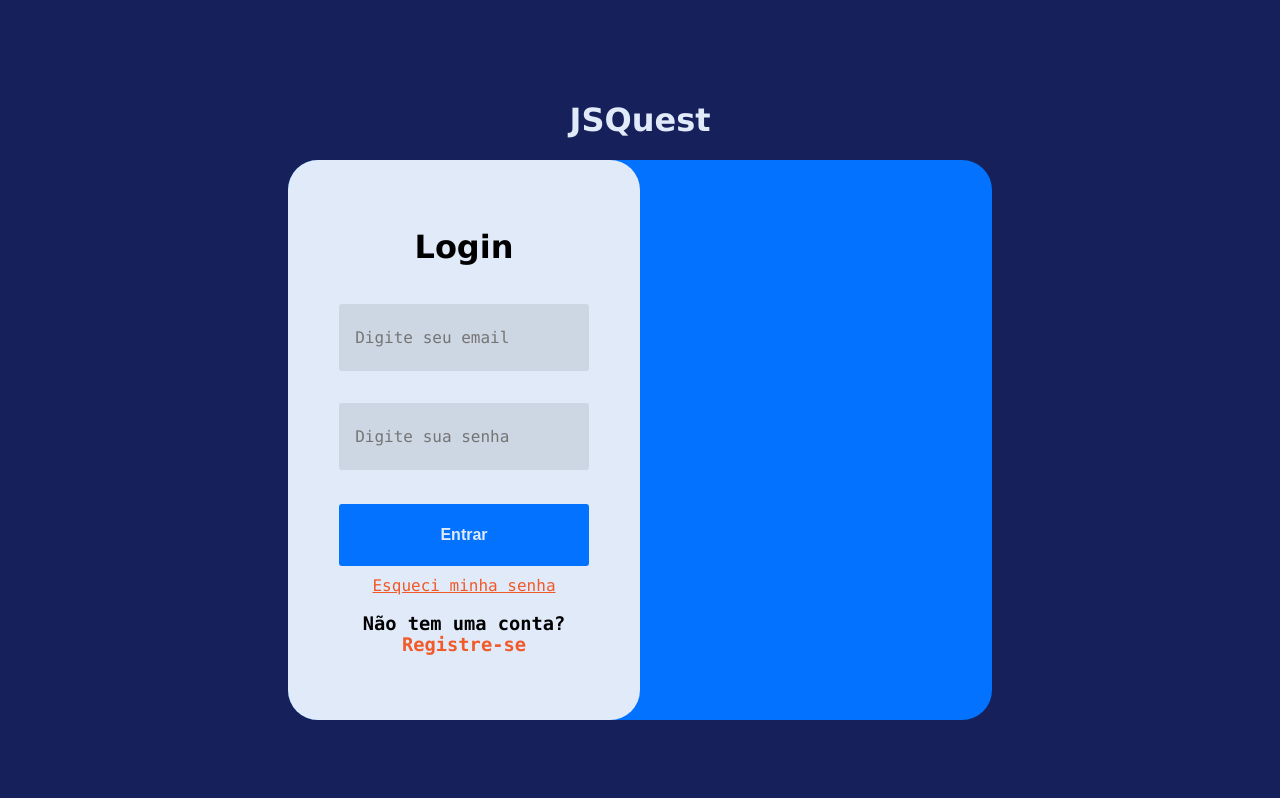
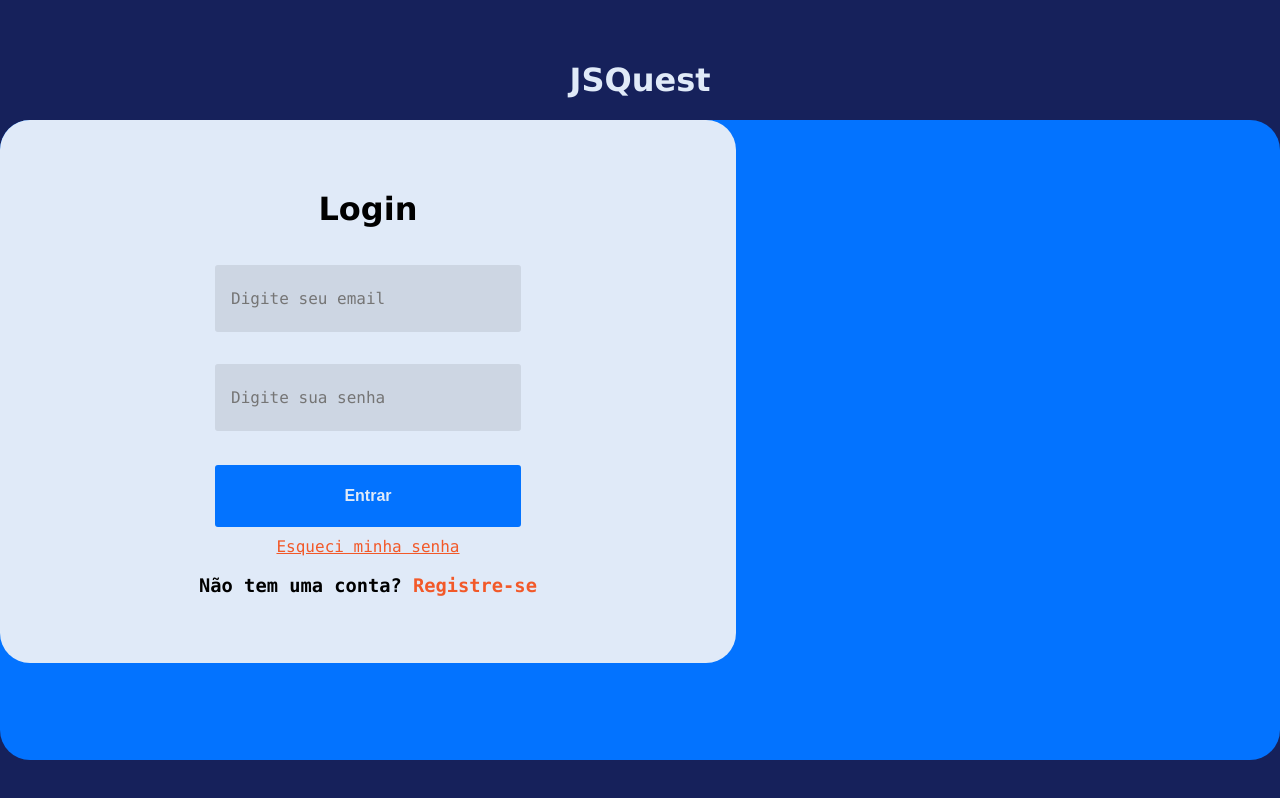
Before and after one commit to SamuelCGP/JSQuest, a React (Create React App) app in the folder client/: page / in a window 1280 px wide. Built offline with nearby package versions, Linux system fonts and the light colour scheme.

Commit message:
started working on forgot password, but the CSS is terrible

```diff
--- a/client/src/components/SignIn/SignIn.styles.tsx
+++ b/client/src/components/SignIn/SignIn.styles.tsx
@@ -31,7 +31,9 @@ const SignInStyles: StyleSheet = {
     forgotPassword: {
         fontFamily: 'consolas',
         color: ColorPalette.orange,
-        userSelect: 'none'
+        userSelect: 'none',
+        cursor: 'pointer',
+        textDecoration: 'underline'
     },
     signUpCall: {
         fontFamily: 'consolas',
--- a/client/src/components/SignIn/SignIn.tsx
+++ b/client/src/components/SignIn/SignIn.tsx
@@ -1,8 +1,15 @@
-import React, { MouseEventHandler } from "react";
+import React, { FormEvent, MouseEventHandler, useState } from "react";
 import Button from "../Button/Button";
 import SignInStyles from "./SignIn.styles";
 import { Link } from "react-router-dom";
-import { ErrorMessage, Field, Form, Formik } from "formik";
+import {
+  ErrorMessage,
+  Field,
+  Form,
+  Formik,
+  useFormik,
+  validateYupSchema,
+} from "formik";
 import ColorPalette from "../../utils/ColorPalette";
 import TextFieldStyles from "../TextField/TextField.styles";
 import * as Yup from "yup";
@@ -11,18 +18,27 @@ import FormMessage from "../FormMessage/FormMessage";
 interface SignInProps {
   onVisibilityChange: MouseEventHandler;
   onSubmit: Function;
+  onForgotPassword: Function;
   message: string;
   isVisible: boolean;
 }
 
 const SignInSchema = Yup.object().shape({
   email: Yup.string().email("Email inválido").required("Email necessário"),
-    password: Yup.string().required("Senha necessária")
-})
+  password: Yup.string().required("Senha necessária"),
+});
 
 function SignIn(props: SignInProps) {
+  const [emailValue, setEmailValue] = useState();
+
+  const handleChanges = (event: any) => {
+    const target = event.target;
+    if (target.name === "email") {
+      setEmailValue(target.value);
+    }
+  };
+
   return (
-		<div style={props.isVisible ? SignInStyles.motherDiv : { display: "none" }}>
     <Formik
       initialValues={{ email: "", password: "" }}
       validationSchema={SignInSchema}
@@ -32,7 +48,10 @@ function SignIn(props: SignInProps) {
       }}
     >
       {({ isSubmitting }) => (
-					<Form style={SignInStyles.signIn} >
+        <Form
+          onChange={handleChanges}
+          style={props.isVisible ? SignInStyles.signIn : { display: "none" }}
+        >
           <h1 style={SignInStyles.title}>Login</h1>
           <Field
             type="email"
@@ -40,14 +59,14 @@ function SignIn(props: SignInProps) {
             name="email"
             placeholder="Digite seu email"
           />
-						<ErrorMessage name="email" component={FormMessage}/>
+          <ErrorMessage name="email" component={FormMessage} />
           <Field
             style={TextFieldStyles.textFieldBig}
             type="password"
             name="password"
             placeholder="Digite sua senha"
           />
-						<ErrorMessage name="password" component={FormMessage}/>
+          <ErrorMessage name="password" component={FormMessage} />
           <div style={SignInStyles.groupButtonAndForgotPassword}>
             <FormMessage>{props.message}</FormMessage>
             <Button
@@ -56,11 +75,17 @@ function SignIn(props: SignInProps) {
               version="primary"
               style={SignInStyles.signInButton}
             >
-								{isSubmitting? "Aguarde..." : "Entrar"}
+              {isSubmitting ? "Aguarde..." : "Entrar"}
             </Button>
-							<Link style={SignInStyles.forgotPassword} to={"/"}>
+            <a
+              onClick={() => {
+                const email = emailValue;
+                props.onForgotPassword(email);
+              }}
+              style={SignInStyles.forgotPassword}
+            >
               Esqueci minha senha
-							</Link>
+            </a>
           </div>
           <h3 style={SignInStyles.signUpCall}>
             Não tem uma conta?{" "}
@@ -74,7 +99,6 @@ function SignIn(props: SignInProps) {
         </Form>
       )}
     </Formik>
-		</div>
   );
 }
 
--- a/client/src/components/SignUp/SignUp.tsx
+++ b/client/src/components/SignUp/SignUp.tsx
@@ -31,7 +31,6 @@ const SignUpSchema = Yup.object().shape({
 
 function SignUp(props: SignUpProps) {
   return (
-		<div style={props.isVisible ? SignUpStyles.motherDiv : { display: "none" }}>
     <Formik
       initialValues={{
         username: "",
@@ -46,7 +45,9 @@ function SignUp(props: SignUpProps) {
       }}
     >
       {({ isSubmitting }) => (
-					<Form style={SignUpStyles.signUp}>
+        <Form
+          style={props.isVisible ? SignUpStyles.signUp : { display: "none" }}
+        >
           <h1 style={SignUpStyles.title}>Cadastro</h1>
           <Field
             style={TextFieldStyles.textField}
@@ -97,7 +98,6 @@ function SignUp(props: SignUpProps) {
         </Form>
       )}
     </Formik>
-		</div>
   );
 }
 
--- a/client/src/pages/Authentication/Authentication.styles.tsx
+++ b/client/src/pages/Authentication/Authentication.styles.tsx
@@ -3,46 +3,39 @@ import ColorPalette from "../../utils/ColorPalette";
 
 const AuthStyles: StyleSheet = {
   authentication: {
-        width: '100vw',
-        height: '100vh',
+    width: "100vw",
+    height: "100vh",
     backgroundColor: ColorPalette.darkBlue,
-        display: 'flex',
-        alignItems: 'center',
-        justifyContent: 'center',
-        flexDirection: 'column'
+    display: "flex",
+    alignItems: "center",
+    justifyContent: "center",
+    flexDirection: "column",
   },
   title: {
     color: ColorPalette.white,
-        fontFamily: 'verdana',
-        textAlign: 'center',
+    fontFamily: "verdana",
+    textAlign: "center",
   },
   mainContainer: {
-        width: '55vw',
-        height: '70vh',
+    width: "80rem",
+    height: "40rem",
     backgroundColor: ColorPalette.navyBlue,
-        borderRadius: '30px'
+    borderRadius: "30px",
+    position: "relative",
   },
   authCard: {
-        width: '50%',
-        height: '100%',
+    width: "50%",
     backgroundColor: ColorPalette.white,
-        borderRadius: '30px',
-        transition: '.8s ease-out',
-        display: 'flex',
-        justifyContent: 'center',
-        alignItems: 'center'
+    borderRadius: "30px",
+    transition: ".8s ease-out",
+    display: "flex",
+    justifyContent: "center",
+    alignItems: "center",
+    padding: "3rem",
+    position: "absolute",
+    top: "0",
+    right: "42.5%",
   },
-    authCardSignUp: {
-        width: '50%',
-        height: '100%',
-        backgroundColor: ColorPalette.white,
-        borderRadius: '30px',
-        marginLeft: '50%',
-        transition: '.8s ease-out',
-        display: 'flex',
-        justifyContent: 'center',
-        alignItems: 'center'
-    }
 };
 
 export default AuthStyles;
--- a/client/src/pages/Authentication/Authentication.tsx
+++ b/client/src/pages/Authentication/Authentication.tsx
@@ -1,19 +1,18 @@
-import React, { } from "react";
+import React, { useState } from "react";
 import SignIn from "../../components/SignIn/SignIn";
 import SignUp from "../../components/SignUp/SignUp";
 import AuthStyles from "./Authentication.styles";
 import { Navigate } from "react-router-dom";
 import handleRegisterSubmit from "./handleRegisterSubmit";
 import handleLoginSubmit from "./handleLoginSubmit";
+import handleForgotPassword from "./handleForgotPassword";
 
 function Authentication() {
-	const [isSigned, setIsSigned] = React.useState(true);
-	const [signInMessage, setSignInMessage] = React.useState("⠀");
-	const [signUpMessage, setSignUpMessage] = React.useState("⠀");
-	const [authCardStyle, setLoginCardStyle] = React.useState(
-		AuthStyles.authCard
-	);
-	const [redirect, setRedirect] = React.useState("");
+  const [isSigned, setIsSigned] = useState(true);
+  const [signInMessage, setSignInMessage] = useState("⠀");
+  const [signUpMessage, setSignUpMessage] = useState("⠀");
+  const [authCardStyle, setLoginCardStyle] = useState(AuthStyles.authCard);
+  const [redirect, setRedirect] = useState("");
 
   if (redirect) return <Navigate to={redirect} />;
 
@@ -21,8 +20,8 @@ function Authentication() {
     const newIsSigned = !isSigned;
     setIsSigned(newIsSigned);
 
-    if(newIsSigned) setLoginCardStyle(AuthStyles.authCard);
-    else setLoginCardStyle(AuthStyles.authCardSignUp);
+    if (newIsSigned) setLoginCardStyle(AuthStyles.authCard);
+    else setLoginCardStyle({ ...AuthStyles.authCard, right: "0%"});
 
     setSignInMessage("⠀");
     setSignUpMessage("⠀");
@@ -48,6 +47,10 @@ function Authentication() {
               setSignInMessage(message);
               if (message === "Acesso permitido") setRedirect("/home");
             }}
+            onForgotPassword={async (email: string) => {
+              const message = await handleForgotPassword(email);
+              setSignInMessage(message);
+            }}
             message={signInMessage}
             isVisible={isSigned}
             onVisibilityChange={() => {
--- /dev/null
+++ b/client/src/pages/Authentication/handleForgotPassword.tsx
@@ -0,0 +1,17 @@
+import * as User from "../../api/user"; /* eslint-disable import/no-anonymous-default-export */
+export default async (email: string) => {
+    let message: string = "⠀";
+	let status: number = 102;
+
+    // verifica se o campo email está vazio
+    if (email == null || email === '') {
+		message = "Preencha o campo de email";
+		status = 400;
+
+		return message;
+	}
+
+    // verifica se o campo email contém um email válido
+
+    return message;
+}
--- a/client/src/pages/Home/Home.tsx
+++ b/client/src/pages/Home/Home.tsx
@@ -3,7 +3,6 @@ import * as User from '../../api/user'
 
 function Home() {
     const [responseLogin, setResponseLogin] = React.useState();
-    const [responseRegister, setResponseRegister] = React.useState();
 
     User.login('test', 'test').then(response => setResponseLogin(response));
 
@@ -11,7 +10,6 @@ function Home() {
         <div style={ {color: 'white', fontSize: '20px', padding: '20px'} }>
             <h1>This is a test</h1>
             <p>Login status: {responseLogin}</p>
-            <p>Register status: {responseRegister}</p>
         </div>
     );
 }
```
Also changed, not shown: client/src/components/SignUp/SignUp.styles.tsx (+14 -14 lines). Lines whose indentation alone changed are shown as unchanged.
